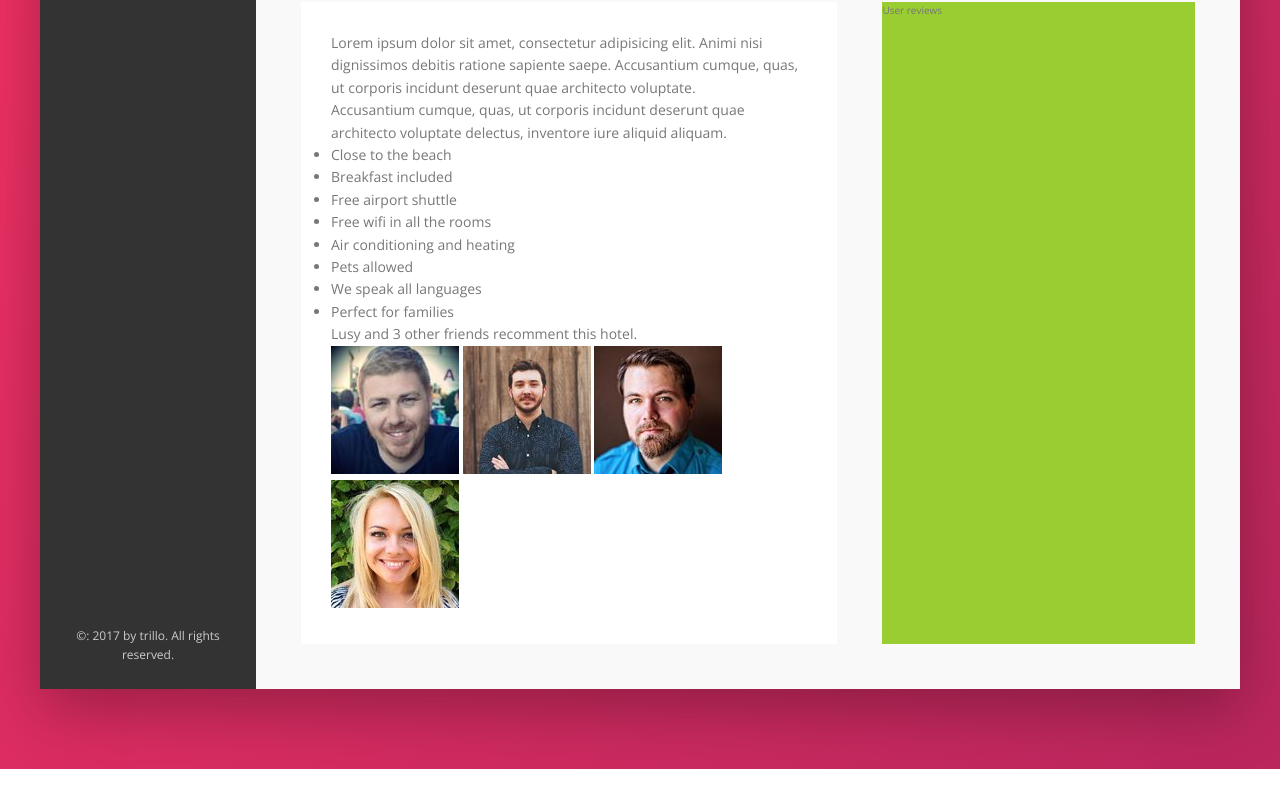
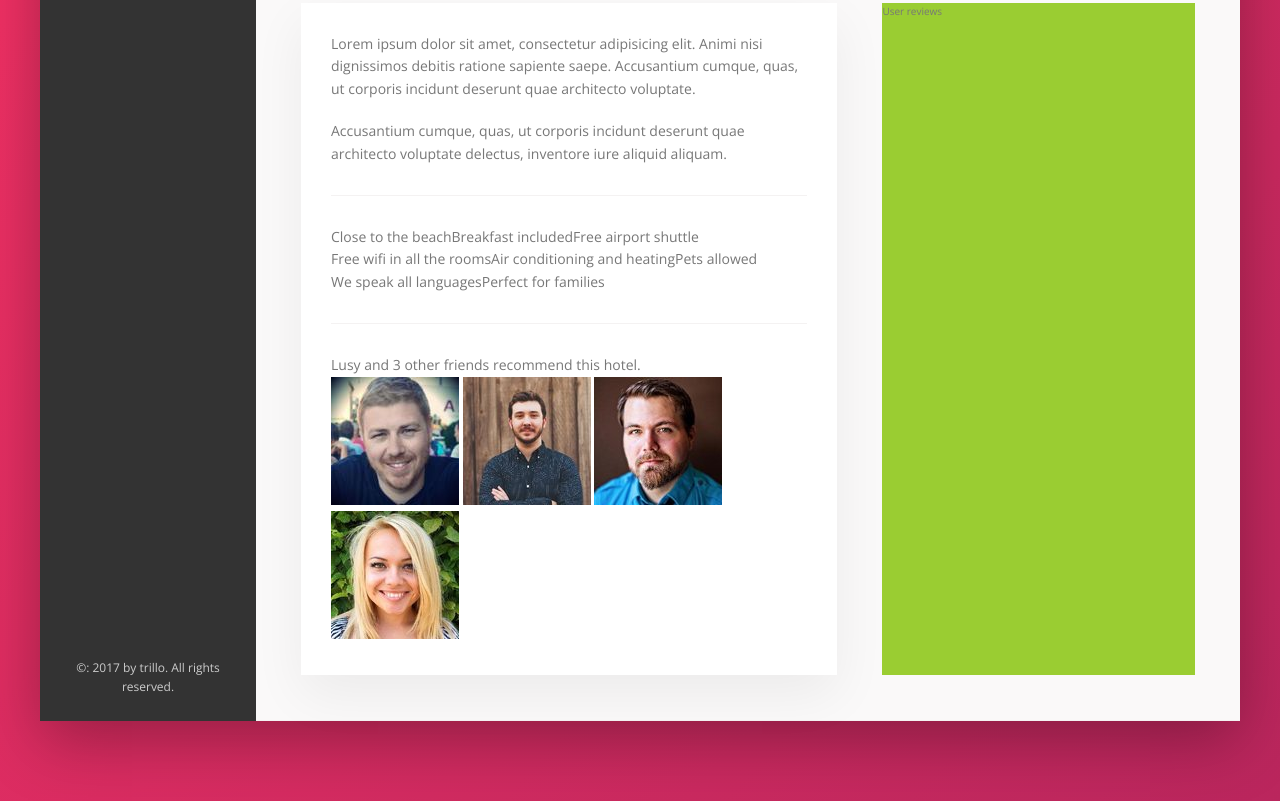
Before and after one commit to ccnn1010/trillo-project, a website: page index.html in a window 1280 px wide. Shown: the part 644-1445 px from the top of the page. Before the commit the page ends 1413 px from the top, so only its background shows below. Drawn offline with nearby package versions, Linux system fonts and the light colour scheme.

Commit message:
changes to paragraph seciton scss

```diff
--- a/index.html
+++ b/index.html
@@ -160,7 +160,7 @@
                             </ul>
                             <div class="recommend">
                                 <p class="recommend__count">
-                                    Lusy and 3 other friends recomment this hotel.
+                                    Lusy and 3 other friends recommend this hotel.
                                 </p>
                                 <div class="recommend__friends">
                                     <img src="img/user-3.jpg" alt="Friend 1" class="recommend__photo">
--- a/sass/_components.scss
+++ b/sass/_components.scss
@@ -341,3 +341,27 @@
         box-shadow: none;
     }
 }
+
+////////////////////////////////////////////////
+//PARAGRAPH
+
+.paragraph:not(:last-of-type) {
+    margin-bottom: 2rem;
+}
+
+////////////////////////////////////////////////
+//LIST
+
+.list {
+    list-style: none;
+    margin: 3rem 0;
+    padding: 3rem 0;
+    border-top: var(--line);
+    border-bottom: var(--line);
+
+    display: flex;
+    flex-wrap: wrap;//this allows the content to align
+}
+
+////////////////////////////////////////////////
+//RECOMMEND
```
Also changed, not shown: sass/main.css, 1 other file.
